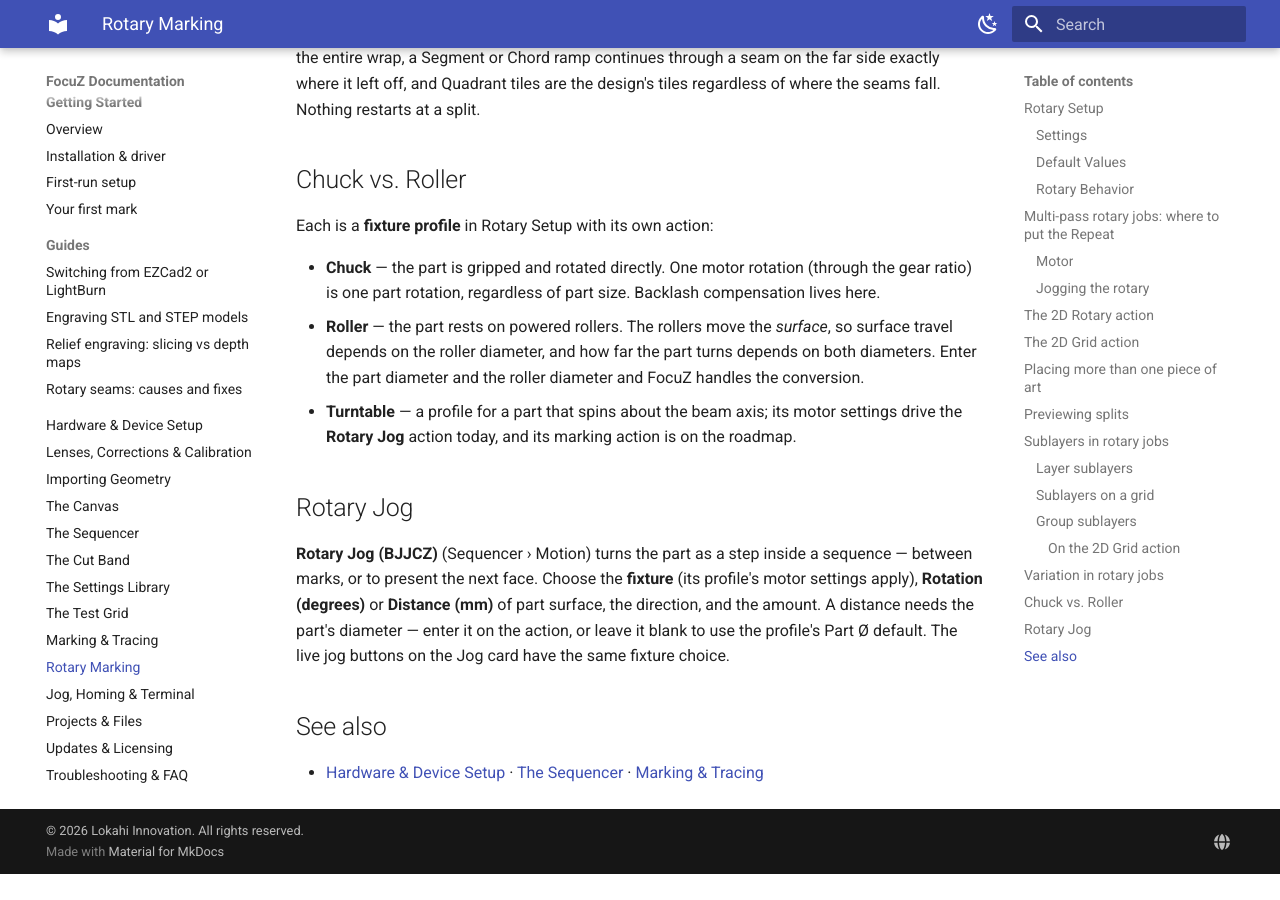
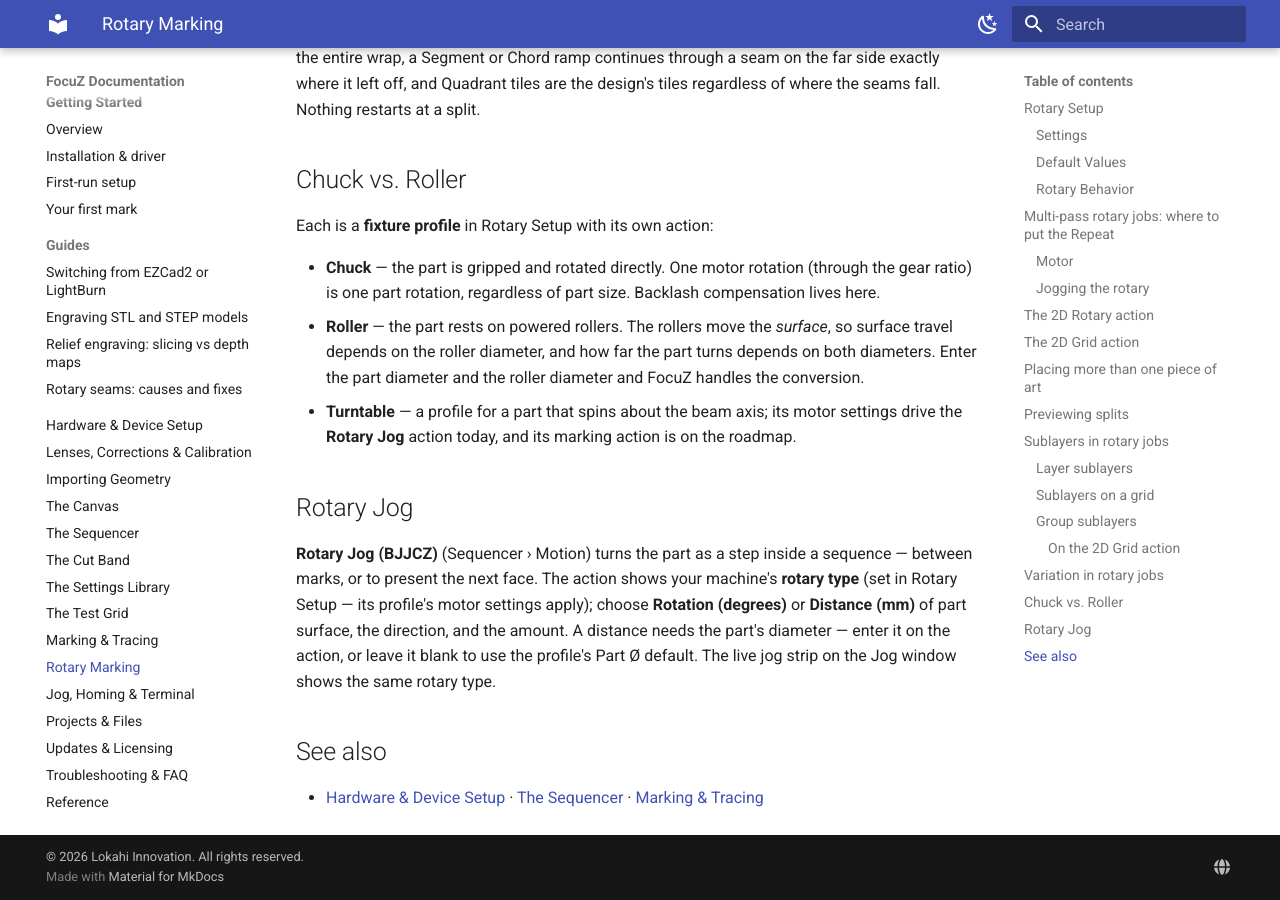
Before and after one commit to Lokahi-Shop/focuz-docs, an MkDocs documentation site: the page built from docs/rotary.md, in a window 1280 px wide and 900 px high, scrolled down 12827 px. Built offline with MkDocs 1.6.1 and Material for MkDocs 9.7.7, drawn with Linux system fonts in a browser that asks for light colours; before the commit the page ends 13701 px from its top, so only the background shows below that.

Commit message:
Rotary Jog: the action shows the machine's rotary type instead of a fixture picker (#72)
Co-authored-by: Lokahi-Shop <djbfunk@gmail.com>
Co-authored-by: Claude Fable 5.1 <noreply@anthropic.com>

```diff
--- a/docs/rotary.md
+++ b/docs/rotary.md
@@ -478,10 +478,11 @@ Each is a **fixture profile** in Rotary Setup with its own action:
 ## Rotary Jog
 
 **Rotary Jog (BJJCZ)** (Sequencer › Motion) turns the part as a step inside a sequence — between
-marks, or to present the next face. Choose the **fixture** (its profile's motor settings apply),
-**Rotation (degrees)** or **Distance (mm)** of part surface, the direction, and the amount. A
-distance needs the part's diameter — enter it on the action, or leave it blank to use the
-profile's Part Ø default. The live jog buttons on the Jog card have the same fixture choice.
+marks, or to present the next face. The action shows your machine's **rotary type** (set in Rotary
+Setup — its profile's motor settings apply); choose **Rotation (degrees)** or **Distance (mm)** of part
+surface, the direction, and the amount. A distance needs the part's diameter — enter it on the
+action, or leave it blank to use the profile's Part Ø default. The live jog strip on the Jog window
+shows the same rotary type.
 
 ## See also
 
```
Also changed, not shown: docs/sequencer.md (+4 -4 lines).
